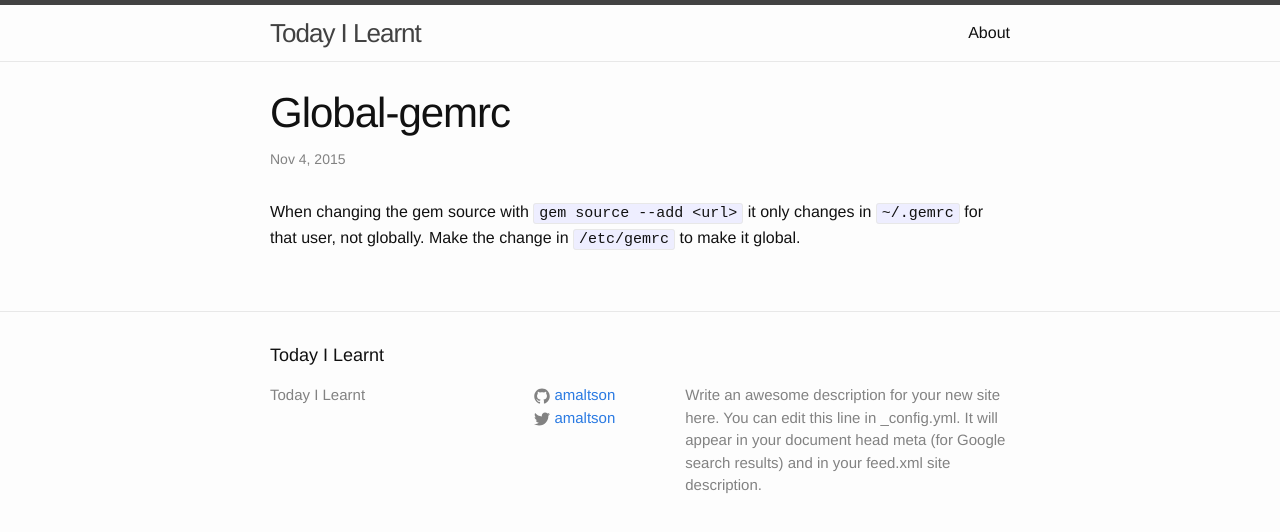
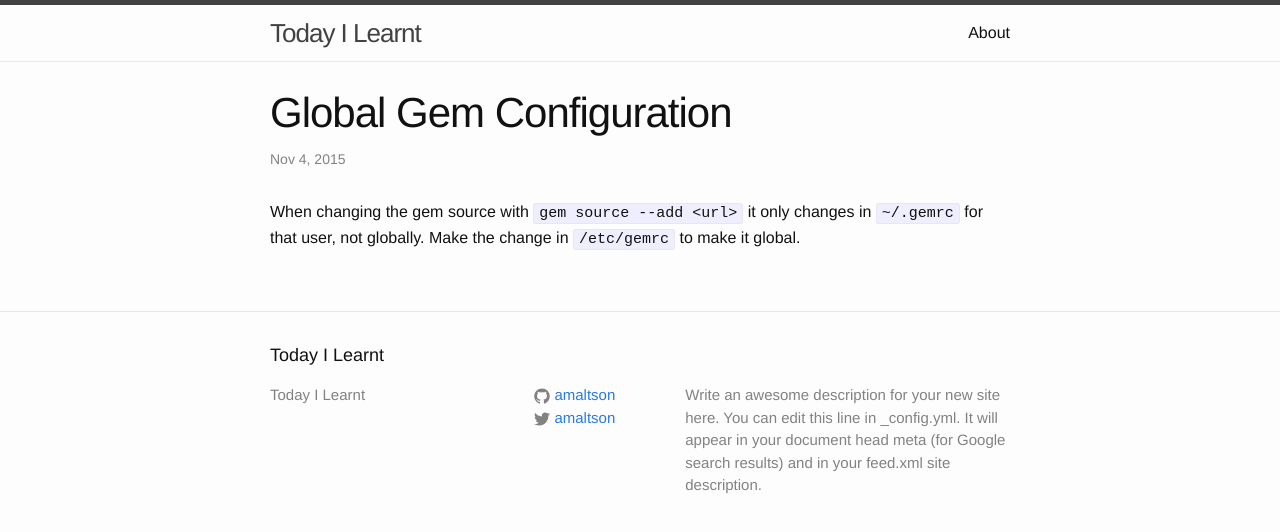
Before and after one commit to amaltson/til.maltson.com, a Jekyll site: the page built from _posts/2015-11-04-global-gemrc.markdown, in a window 1280 px wide. Shown: the top 532 px of the page. Built offline with Jekyll 4.4.1, drawn with Linux system fonts in a browser that asks for light colours.

Commit message:
Update post title and give it a category

```diff
--- a/_posts/2015-11-04-global-gemrc.markdown
+++ b/_posts/2015-11-04-global-gemrc.markdown
@@ -1,7 +1,8 @@
 ---
 layout: post
-title: "Global-gemrc"
+title: "Global Gem Configuration"
 date: 2015-11-04T16:00:00-05:00
+categories: ruby,admin
 ---
 
 When changing the gem source with `gem source --add <url>` it only changes in
```
